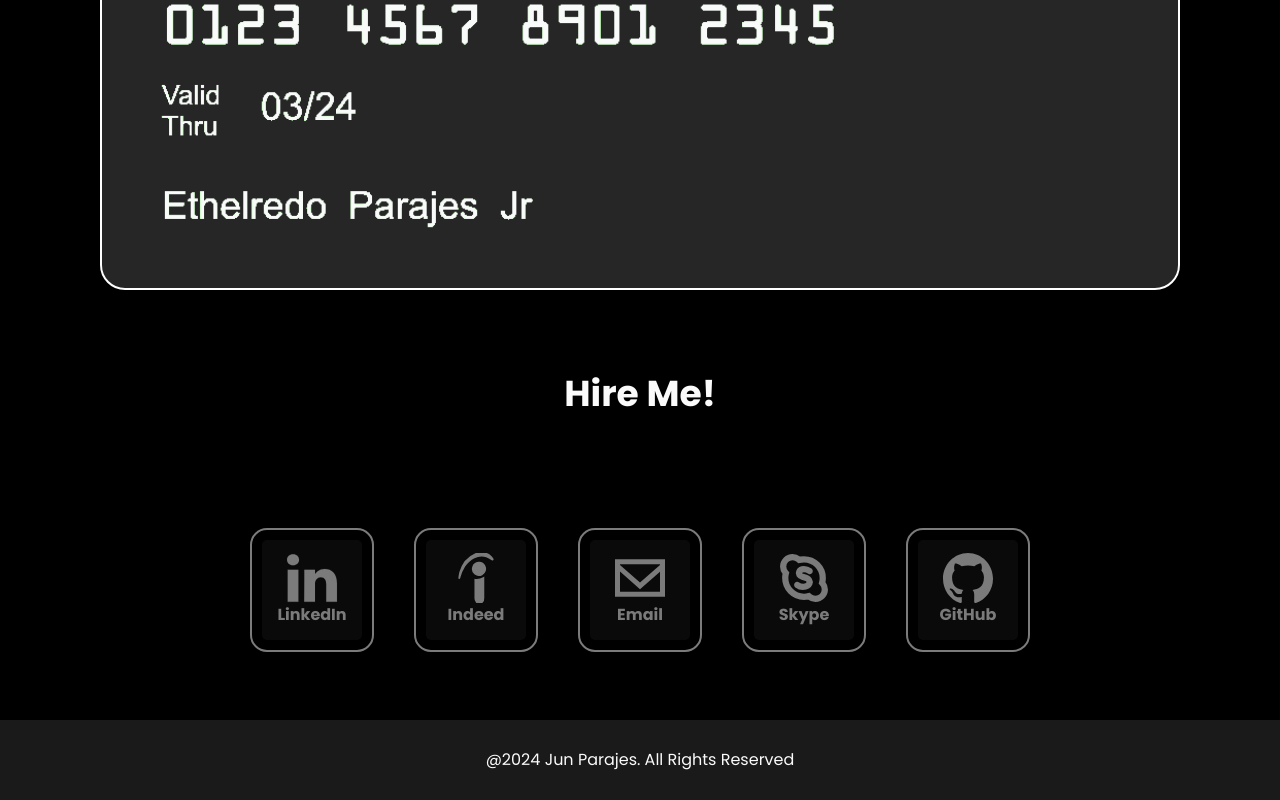
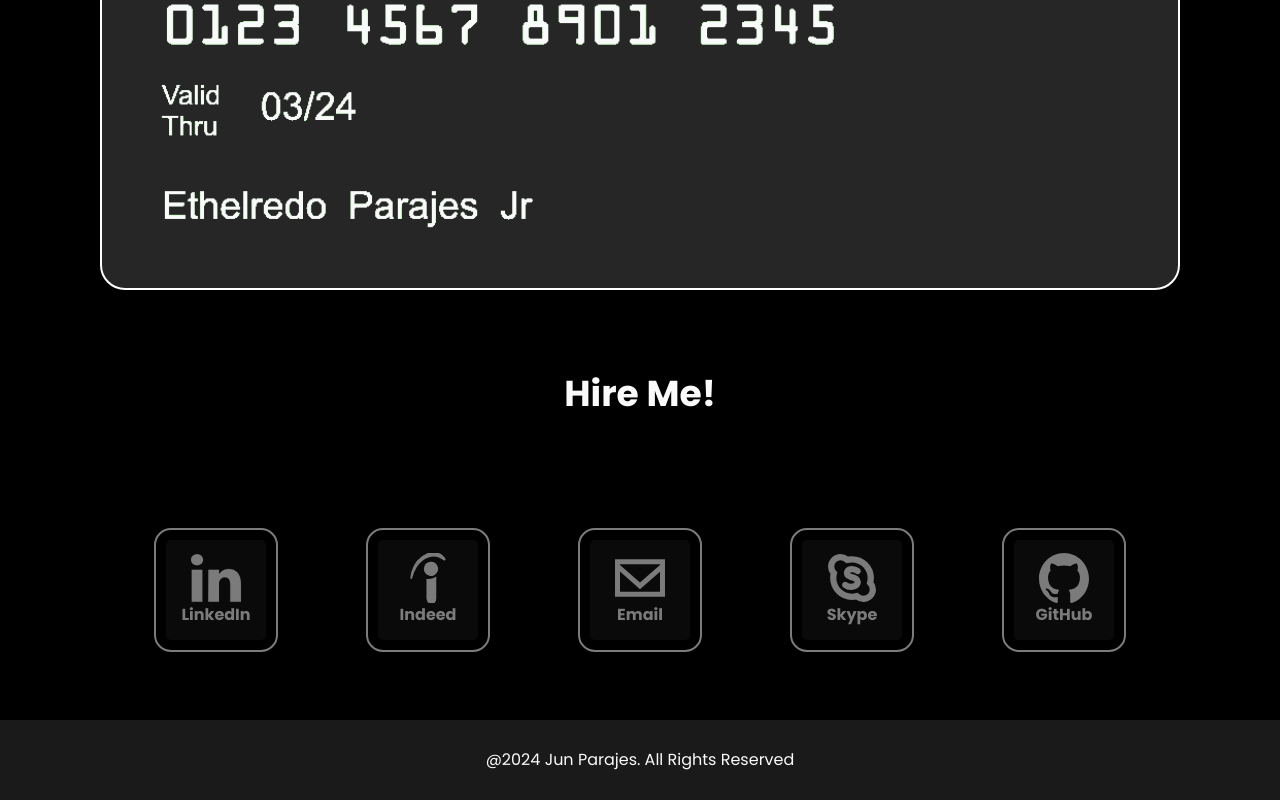
Before and after one commit to JunParajes/Webportfolio, a website built with Vite: page index.html in a window 1280 px wide. Shown: the part 3152-3952 px from the top of the page. Built offline with nearby package versions, Linux system fonts and the light colour scheme; a web font is replaced by a local one.

Commit message:
added gap

```diff
--- a/styles/9.hire_me.css
+++ b/styles/9.hire_me.css
@@ -114,5 +114,5 @@
   align-items: center;
   border-radius: 10px;
   box-shadow: 0 5px 25px rgba(0, 0, 0, 0.25);
-  gap: 4rem;
+  gap: 7rem;
 }
```
